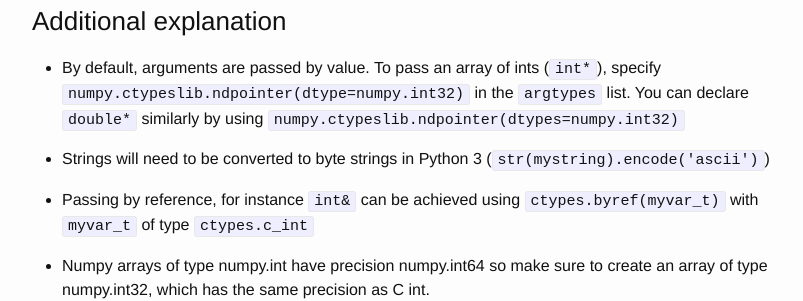
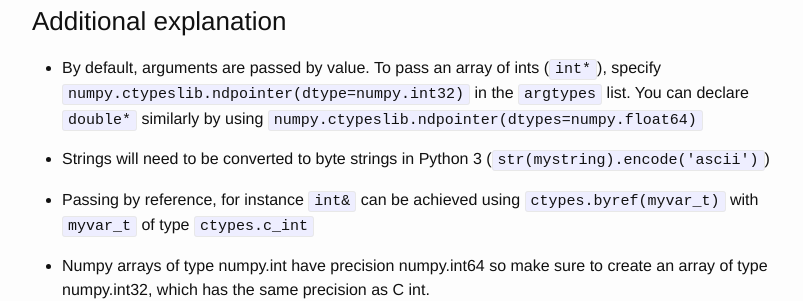
Before and after one commit to nesi/perf-training, a Jekyll site: the page built from _lessons/python-scatter/03b-ctypes.md, in a window 1280 px wide and 900 px high, scrolled down 4020 px. Shown: the part 148-449 px from the top of the window, without its empty margins (238-1041 px from the left). Built offline with Jekyll 4.4.1, drawn with Linux system fonts in a browser that asks for light colours.

Commit message:
Update _lessons/python-scatter/03b-ctypes.md
Co-Authored-By: pletzer <alexander@gokliya.net>

```diff
--- a/_lessons/python-scatter/03b-ctypes.md
+++ b/_lessons/python-scatter/03b-ctypes.md
@@ -139,7 +139,7 @@
 
 ### Additional explanation
 
- * By default, arguments are passed by value. To pass an array of ints (`int*`), specify `numpy.ctypeslib.ndpointer(dtype=numpy.int32)` in the `argtypes` list. You can declare `double*` similarly by using `numpy.ctypeslib.ndpointer(dtypes=numpy.int32)`
+ * By default, arguments are passed by value. To pass an array of ints (`int*`), specify `numpy.ctypeslib.ndpointer(dtype=numpy.int32)` in the `argtypes` list. You can declare `double*` similarly by using `numpy.ctypeslib.ndpointer(dtypes=numpy.float64)`
 
  * Strings will need to be converted to byte strings in Python 3 (`str(mystring).encode('ascii')`)
 
```
